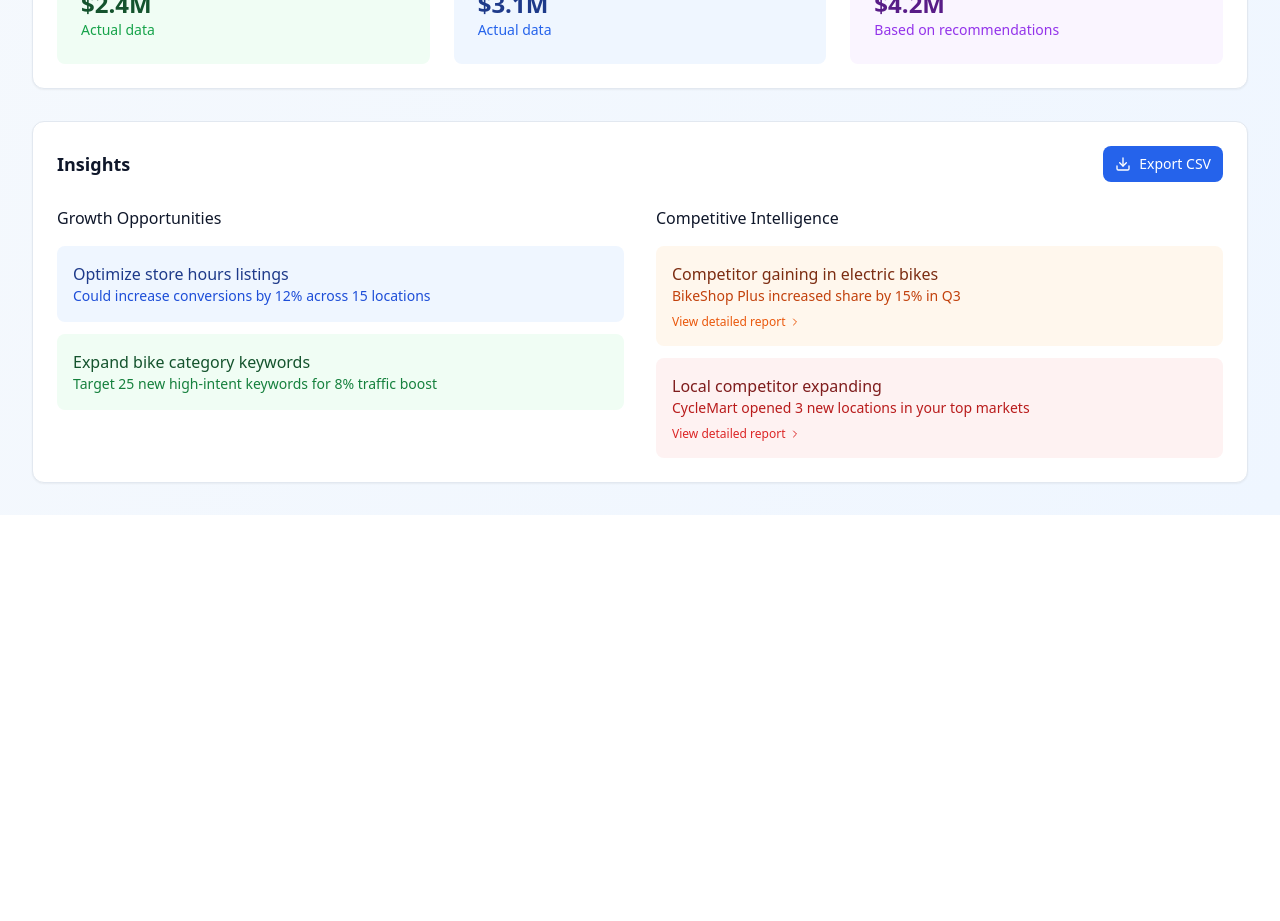
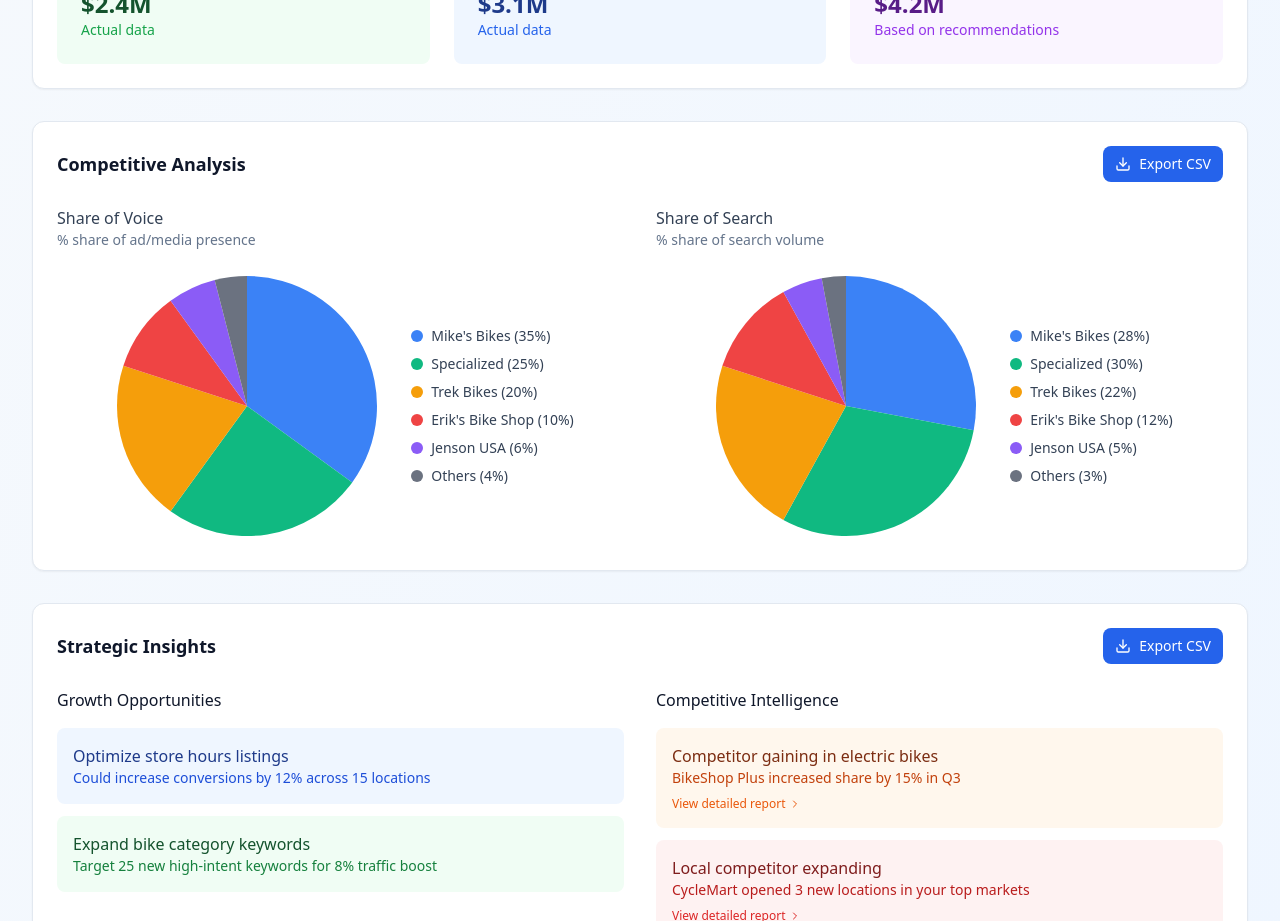
Before and after one commit to apurv123/growthcompass-seo-insights, a React (Vite) app: page /local-seo-plus in a window 1280 px wide. Shown: the part 1800-2721 px from the top of the page. Before the commit the page ends 2315 px from the top, so only its background shows below. Built offline with nearby package versions, Linux system fonts and the light colour scheme.

Commit message:
Add Competitive Analysis section to Strategic Impact tab

```diff
--- a/src/components/StrategicImpactTab.tsx
+++ b/src/components/StrategicImpactTab.tsx
@@ -48,6 +48,25 @@ const StrategicImpactTab: React.FC<StrategicImpactTabProps> = ({
     { label: 'Phone Calls', value: 45, percentage: 45, color: '#8b5cf6' },
     { label: 'Store Visits', value: 35, percentage: 35, color: '#10b981' },
     { label: 'Online Orders', value: 20, percentage: 20, color: '#3b82f6' }
+  ];
+
+  // Competitive Analysis Data
+  const shareOfVoiceData = [
+    { label: "Mike's Bikes", value: 35, percentage: 35, color: '#3b82f6' },
+    { label: 'Specialized', value: 25, percentage: 25, color: '#10b981' },
+    { label: 'Trek Bikes', value: 20, percentage: 20, color: '#f59e0b' },
+    { label: "Erik's Bike Shop", value: 10, percentage: 10, color: '#ef4444' },
+    { label: 'Jenson USA', value: 6, percentage: 6, color: '#8b5cf6' },
+    { label: 'Others', value: 4, percentage: 4, color: '#6b7280' }
+  ];
+
+  const shareOfSearchData = [
+    { label: "Mike's Bikes", value: 28, percentage: 28, color: '#3b82f6' },
+    { label: 'Specialized', value: 30, percentage: 30, color: '#10b981' },
+    { label: 'Trek Bikes', value: 22, percentage: 22, color: '#f59e0b' },
+    { label: "Erik's Bike Shop", value: 12, percentage: 12, color: '#ef4444' },
+    { label: 'Jenson USA', value: 5, percentage: 5, color: '#8b5cf6' },
+    { label: 'Others', value: 3, percentage: 3, color: '#6b7280' }
   ];
 
   return (
@@ -267,10 +286,48 @@ const StrategicImpactTab: React.FC<StrategicImpactTabProps> = ({
         </div>
       </div>
 
+      {/* Competitive Analysis */}
+      <div className="bg-white rounded-xl shadow-sm border border-slate-200 p-6">
+        <div className="flex items-center justify-between mb-6">
+          <h3 className="text-lg font-semibold text-slate-900">Competitive Analysis</h3>
+          <button
+            onClick={() => exportCSV('competitive-analysis')}
+            className="flex items-center space-x-2 px-3 py-2 bg-blue-600 text-white rounded-lg hover:bg-blue-700 transition-colors text-sm"
+          >
+            <Download className="h-4 w-4" />
+            <span>Export CSV</span>
+          </button>
+        </div>
+
+        <div className="grid grid-cols-1 lg:grid-cols-2 gap-8">
+          {/* Share of Voice */}
+          <div>
+            <div className="mb-4">
+              <h4 className="text-md font-medium text-slate-700">Share of Voice</h4>
+              <p className="text-sm text-slate-500">% share of ad/media presence</p>
+            </div>
+            <div className="flex justify-center">
+              <PieChart data={shareOfVoiceData} size={280} showLegend={true} />
+            </div>
+          </div>
+
+          {/* Share of Search */}
+          <div>
+            <div className="mb-4">
+              <h4 className="text-md font-medium text-slate-700">Share of Search</h4>
+              <p className="text-sm text-slate-500">% share of search volume</p>
+            </div>
+            <div className="flex justify-center">
+              <PieChart data={shareOfSearchData} size={280} showLegend={true} />
+            </div>
+          </div>
+        </div>
+      </div>
+
       {/* Insights */}
       <div className="bg-white rounded-xl shadow-sm border border-slate-200 p-6">
         <div className="flex items-center justify-between mb-6">
-          <h3 className="text-lg font-semibold text-slate-900">Insights</h3>
+          <h3 className="text-lg font-semibold text-slate-900">Strategic Insights</h3>
           <button
             onClick={() => exportCSV('insights')}
             className="flex items-center space-x-2 px-3 py-2 bg-blue-600 text-white rounded-lg hover:bg-blue-700 transition-colors text-sm"
```
